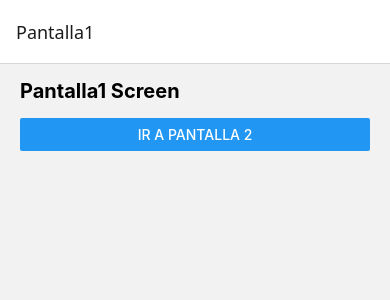
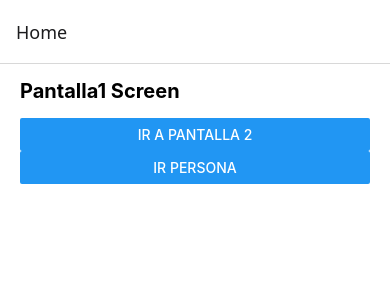
Before and after one commit to kevincadena95/navegacion-app_AppMov1, a React Native app: screen /Pantalla1 in a window 390 px wide. Shown: the top 300 px of the page. Built offline with nearby package versions, Linux system fonts and the light colour scheme.

Commit message:
Navigator opciones y creacion de PersonaScreen

```diff
--- a/App.tsx
+++ b/App.tsx
@@ -4,7 +4,7 @@
 
 const App = () => {
   return (
-    <NavigationContainer>
+    <NavigationContainer >
       <StackNavigator/>
     </NavigationContainer>
   )
--- a/src/Navigator/StackNavigator.tsx
+++ b/src/Navigator/StackNavigator.tsx
@@ -2,15 +2,27 @@
 import { Pantalla1Screen } from '../screens/Pantalla1Screen';
 import { Pantalla2Screen } from '../screens/Pantalla2Screen';
 import { Pantalla3Screen } from '../screens/Pantalla3Screen';
+import { PersonaScreen } from '../screens/PersonaScreen';
 
 const Stack = createStackNavigator();
 
 export const StackNavigator = () => {
     return (
-    <Stack.Navigator>
-        <Stack.Screen name="Pantalla1" component={Pantalla1Screen} />
-        <Stack.Screen name="Pantalla2" component={Pantalla2Screen} />
-        <Stack.Screen name="Pantalla3" component={Pantalla3Screen} />
+    <Stack.Navigator /* initialRouteName='Pantalla2' */
+    screenOptions={{
+        cardStyle:{
+            backgroundColor: 'white'
+        },
+        /* headerShown: false, */ //se quita la cabecera de navegacion
+        headerStyle: {
+            elevation: 10 //la separacion entre la cabecera y el cuerpo del sricpt
+
+        }
+    }}>
+        <Stack.Screen name="Pantalla1" options={{title: 'Home'}} component={Pantalla1Screen} />
+        <Stack.Screen name="Pantalla2" options={{title: 'Lista de Productos'}} component={Pantalla2Screen} />
+        <Stack.Screen name="Pantalla3" options={{title: 'Configuraciones'}} component={Pantalla3Screen} />
+        <Stack.Screen name="Persona" options={{title: 'Lista Personas'}} component={PersonaScreen} />
     </Stack.Navigator>
     );
 }
--- a/src/screens/Pantalla1Screen.tsx
+++ b/src/screens/Pantalla1Screen.tsx
@@ -5,14 +5,34 @@
 
 interface Props extends StackScreenProps<any, any> { };
 
+interface Persona {
+    id: number;
+    nombre: string;
+    edad: number;
+}
+
 export const Pantalla1Screen = ({navigation}: Props) => {
     //console.log(props);
+
+const persona: Persona = {
+    id: 1,
+    nombre: 'Kevin',
+    edad: 20,
+}
 
     return (
     <View style={stylesGlobal.container}>
         <Text style={stylesGlobal.title}>Pantalla1 Screen</Text>
         <Button title= 'Ir a pantalla 2'
             onPress={()=> navigation.navigate('Pantalla2')}/>
+        <Button title='Ir persona'
+            onPress={()=> navigation.navigate('Persona', persona)}/>
+
+        {/* <TouchableOpacity
+            onPress={()=> navigation.navigate('Persona')}>
+                <Text>Viviana</Text>
+        </TouchableOpacity> */}
+
     </View>
     )
 }
--- /dev/null
+++ b/src/screens/PersonaScreen.tsx
@@ -0,0 +1,18 @@
+import React from 'react'
+import { Button, Text, View } from 'react-native'
+import { stylesGlobal } from '../theme/appTheme'
+import { StackScreenProps } from '@react-navigation/stack';
+
+interface Props extends StackScreenProps<any, any>{};
+
+export const PersonaScreen = ({route}: Props) => {
+    //console.log(props);
+    const params = route.params;
+    console.log(params);
+
+    return (
+    <View style={stylesGlobal.container}>
+        <Text style={stylesGlobal.title}>Persona Screen</Text>
+    </View>
+    )
+}
```
